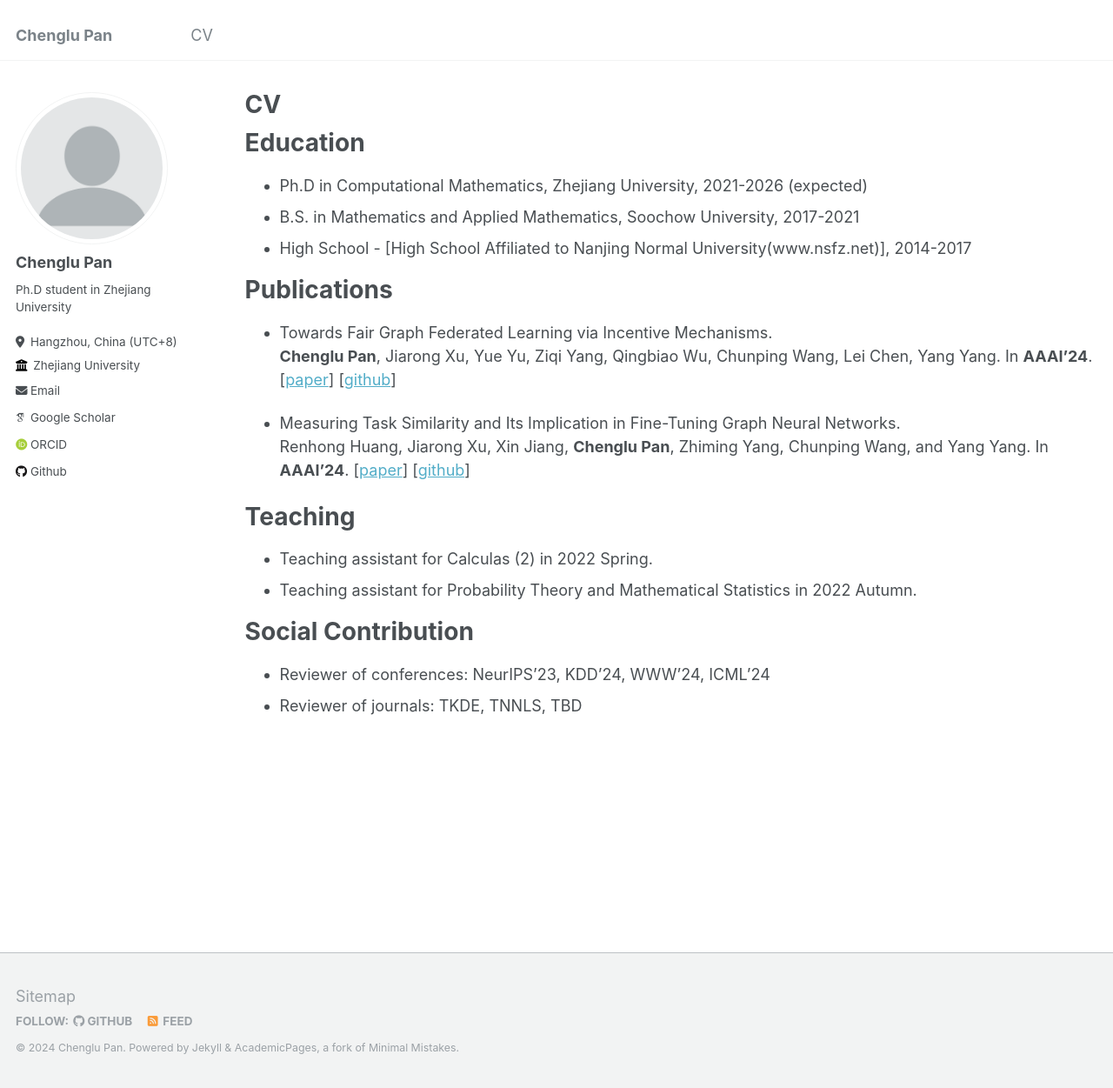
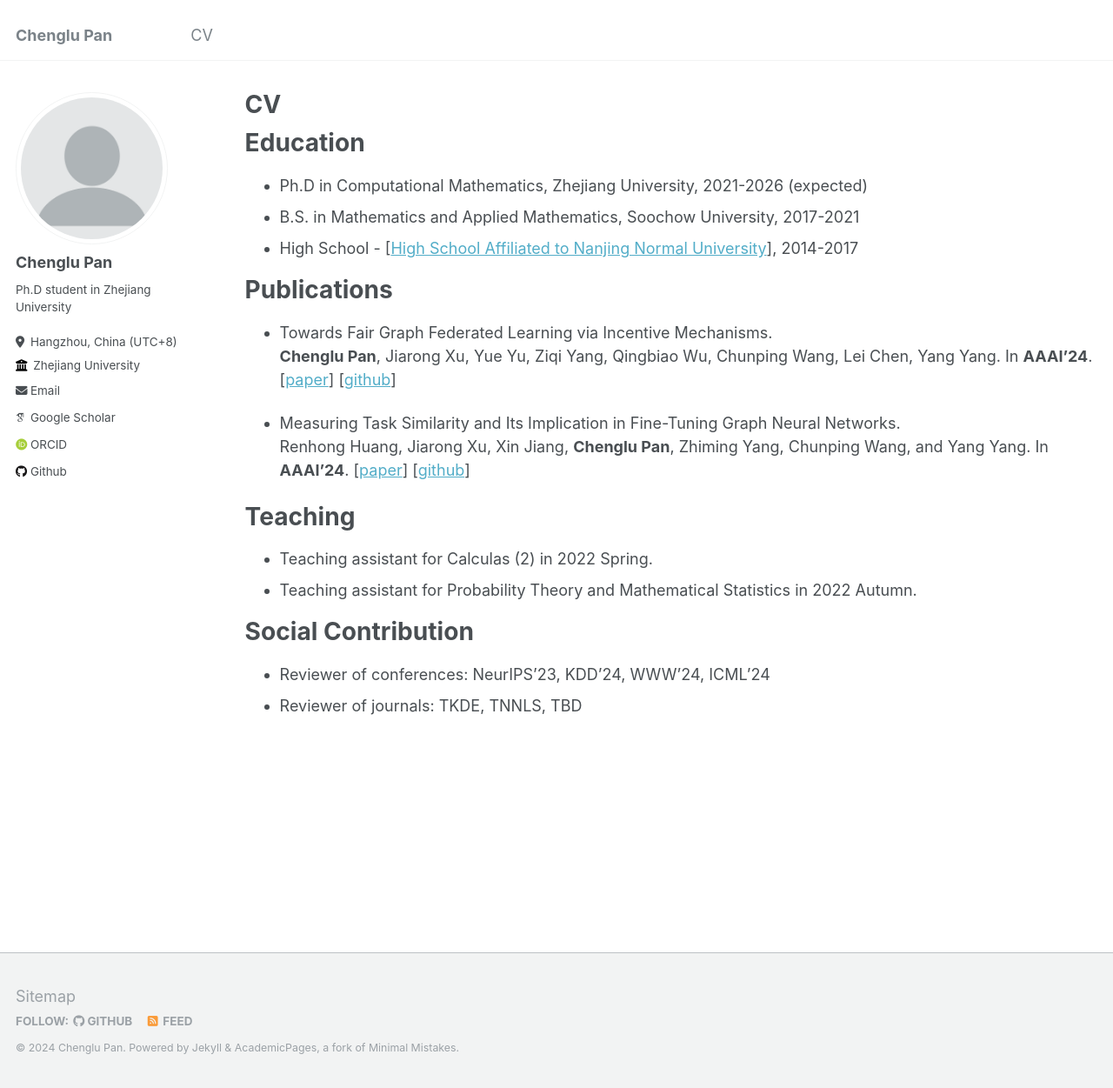
Before and after one commit to Chenglu0426/Chenglu0426.github.io, a Jekyll site: the page built from _pages/cv.md, in a window 1280 px wide and 1251 px high. Shown: the whole window at 87% size. Built offline with Jekyll 4.4.1, drawn with Linux system fonts in a browser that asks for light colours; some web fonts are replaced.

Commit message:
Update cv.md

```diff
--- a/_pages/cv.md
+++ b/_pages/cv.md
@@ -13,7 +13,7 @@ Education
 ======
 * Ph.D in Computational Mathematics, Zhejiang University, 2021-2026 (expected)
 * B.S. in Mathematics and Applied Mathematics, Soochow University, 2017-2021
-* High School - [High School Affiliated to Nanjing Normal University(www.nsfz.net)], 2014-2017
+* High School - [[High School Affiliated to Nanjing Normal University](www.nsfz.net)], 2014-2017
 
 
 
```
